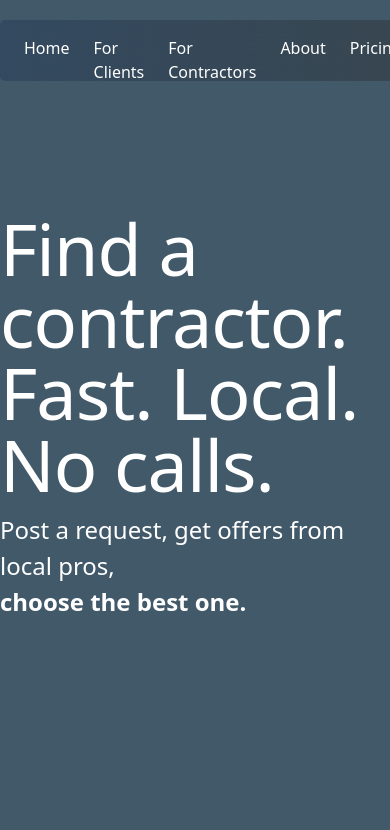
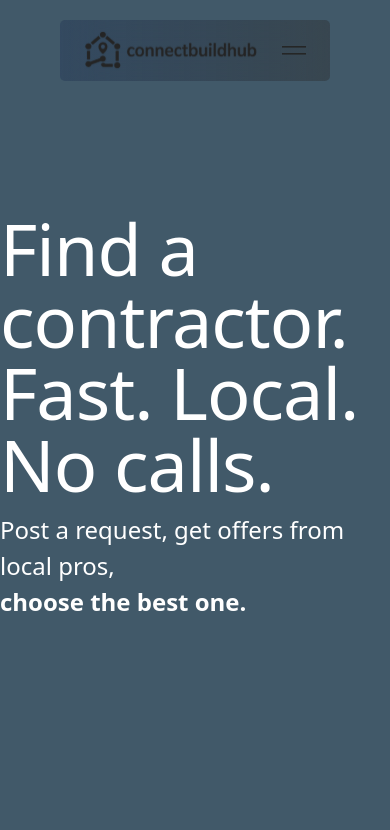
Before and after one commit to CBA-React/Christian-Landes, a Next.js app: page / in a window 390 px wide. Shown: the top 830 px of the page. Built offline with nearby package versions, Linux system fonts and the light colour scheme.

Commit message:
added responsive at footer and header components

```diff
--- a/src/shared/components/Footer/Footer.tsx
+++ b/src/shared/components/Footer/Footer.tsx
@@ -8,16 +8,18 @@ import { NewsletterForm } from './NewsletterForm';
 import FacebookLogo from 'public/icons/facebook-logo.svg';
 import InstgramLogo from 'public/icons/instagram-logo.svg';
 import TwitterLogo from 'public/icons/twitter-logo.svg';
-import LogoWhite from 'public/logo-white.svg';
+import LogoWhite from 'public/logo-white-footer.svg';
 
 export const Footer = (): JSX.Element => {
     return (
-        <footer className="w-full bg-[#003BFF] text-white pt-[100px]">
+        <footer className="w-full bg-[#003BFF] text-white pt-[40px] lg:pt-[100px]">
             <div className="max-w-[1240px] pb-20 mx-auto">
-                <section className="mx-auto flex justify-between">
+                <section className="mx-auto flex justify-between flex-col lg:flex-row items-center lg:items-start">
                     <article className="w-[350px] flex flex-col gap-[27px]">
-                        <LogoWhite />
-                        <div className="flex space-x-3 items-center">
+                        <div className={'flex justify-center lg:justify-start'}>
+                            <LogoWhite />
+                        </div>
+                        <div className="flex space-x-3 items-center justify-center lg:justify-start">
                             <p className="text-base">Follow our socials</p>
                             <div className="h-[21px] w-[1px] bg-[#FFFFFF40]"></div>
                             <div className="flex items-center space-x-4">
@@ -34,7 +36,7 @@ export const Footer = (): JSX.Element => {
                         </div>
                         <NewsletterForm />
                     </article>
-                    <section className="flex gap-20">
+                    <section className="flex gap-20 pt-6 px-3 md:px-6 lg:px-0 lg:pt-0 flex-wrap justify-center">
                         <article>
                             <h4 className="mb-3 text-2xl">Website</h4>
                             <ul className="space-y-1">
--- a/src/shared/components/Footer/NewsletterForm.tsx
+++ b/src/shared/components/Footer/NewsletterForm.tsx
@@ -27,9 +27,11 @@ export const NewsletterForm = (): JSX.Element => {
     return (
         <form
             onSubmit={handleSubmit}
-            className="flex flex-col w-full gap-6 mt-[53px] relative"
+            className="flex flex-col w-full gap-6 mt-3 lg:mt-[53px] relative"
         >
-            <h3 className="text-2xl font-medium">Sign up for our newsletter</h3>
+            <h3 className="text-2xl font-medium text-center lg:text-left">
+                Sign up for our newsletter
+            </h3>
             <div className="relative w-full">
                 <input
                     type="email"
--- a/src/shared/components/Header/Header.tsx
+++ b/src/shared/components/Header/Header.tsx
@@ -5,13 +5,15 @@ import { MAIN_NAVIGATION } from '@/shared/constants/navigation';
 
 import { HeaderActions } from './HeaderActions';
 
+import CollapsedMenuIcon from 'public/icons/collapsed-menu.svg';
+import LogoBlack from 'public/logo-black.svg';
 import Logo from 'public/logo-white.svg';
 
 export const Header = (): JSX.Element => {
     return (
         <header className="w-full absolute">
-            <div className="mx-auto max-w-[1240px] flex flex-row mt-5 items-center justify-between">
-                <Logo />
+            <div className="mx-auto max-w-[1240px] flex flex-row mt-5 items-center lg:justify-between justify-center">
+                <Logo className={'hidden lg:block'} />
                 <ul
                     className="flex flex-row px-6 items-center gap-6 rounded-[5px] h-[61px]"
                     style={{
@@ -20,8 +22,12 @@ export const Header = (): JSX.Element => {
                         backdropFilter: 'blur(20px)',
                     }}
                 >
+                    <LogoBlack className="block lg:hidden" />
                     {MAIN_NAVIGATION.map((item) => (
-                        <li className="max-h-[21px]" key={item.route}>
+                        <li
+                            className="max-h-[21px] hidden lg:block"
+                            key={item.route}
+                        >
                             <Link
                                 className="font-medium text-white text-[16px] leading-[100%] align-top"
                                 href={item.route}
@@ -30,6 +36,9 @@ export const Header = (): JSX.Element => {
                             </Link>
                         </li>
                     ))}
+                    <div className="block lg:hidden cursor-pointer">
+                        <CollapsedMenuIcon />
+                    </div>
                 </ul>
                 <HeaderActions />
             </div>
--- a/src/shared/components/Header/HeaderActions.tsx
+++ b/src/shared/components/Header/HeaderActions.tsx
@@ -17,7 +17,7 @@ export const HeaderActions = (): JSX.Element => {
     const isLoggedIn = false;
 
     return (
-        <div className="flex items-center gap-3">
+        <div className="hidden items-center gap-3 lg:flex">
             <Button
                 icon={<ArrowIconWhite />}
                 iconPosition="right"
```
